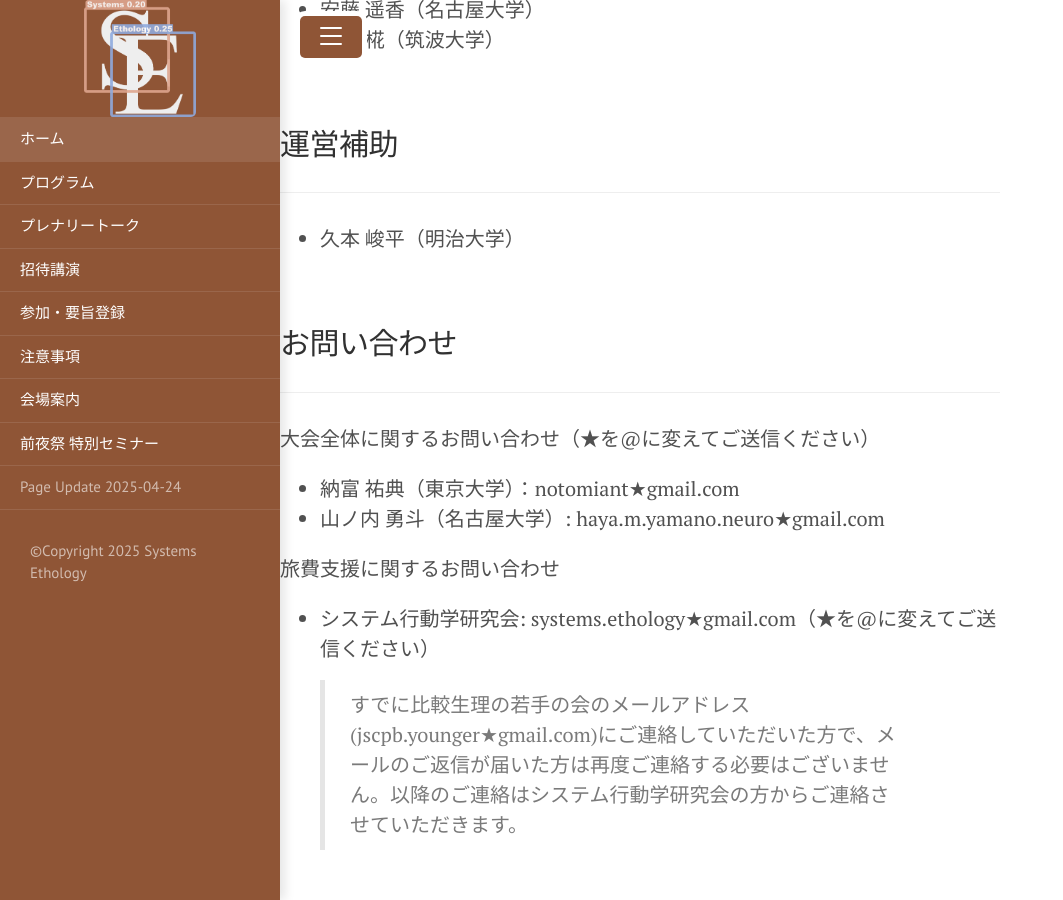
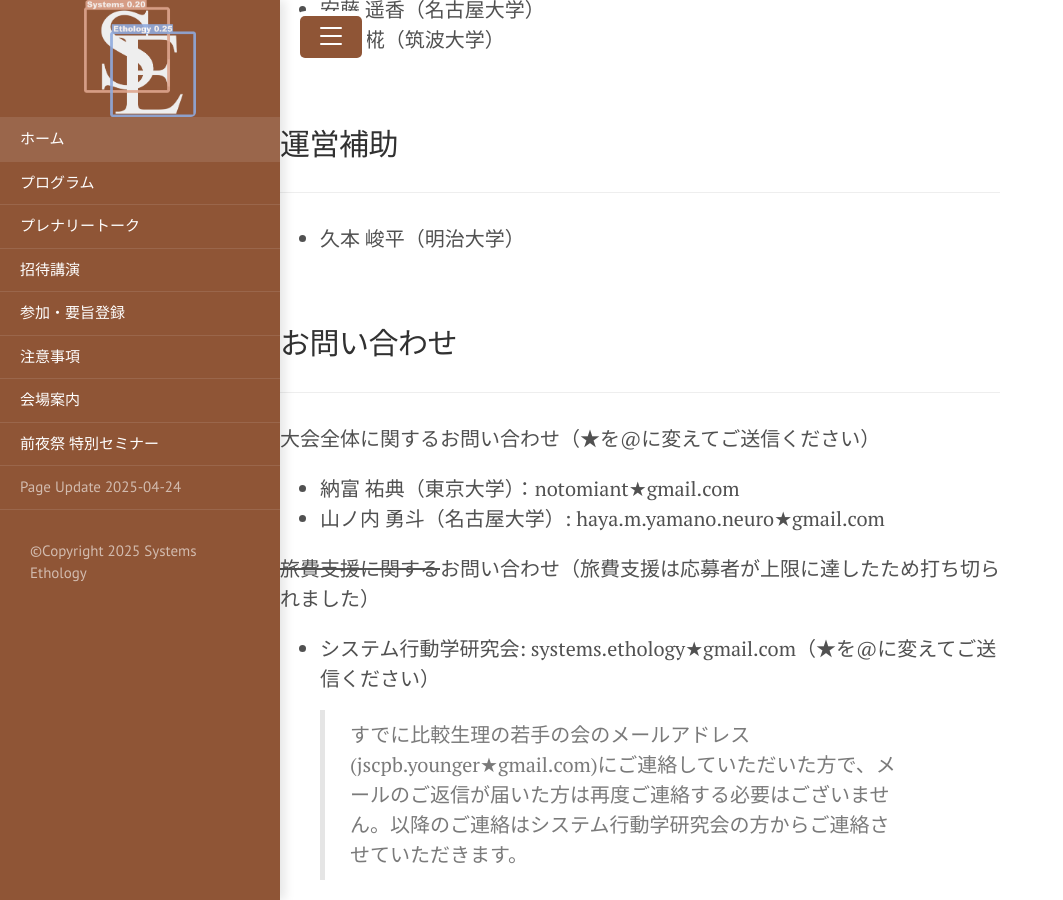
Before and after one commit to SystemsEthology/website, a Jekyll site: the page built from event_01/conference01_home.md, in a window 1280 px wide and 900 px high, scrolled down 6266 px. Shown: the whole window, without its empty margins (0-1063 px from the left). Built offline with Jekyll 4.4.1, drawn with Linux system fonts in a browser that asks for light colours.

Commit message:
Update conference01_home.md

```diff
--- a/event_01/conference01_home.md
+++ b/event_01/conference01_home.md
@@ -181,6 +181,6 @@ title: Home
 - 納富 祐典（東京大学）：notomiant★gmail.com
 - 山ノ内 勇斗（名古屋大学）: haya.m.yamano.neuro★gmail.com
 
-旅費支援に関するお問い合わせ
+~~旅費支援に関する~~お問い合わせ（旅費支援は応募者が上限に達したため打ち切られました）
 - システム行動学研究会: systems.ethology★gmail.com（★を@に変えてご送信ください）
 > すでに比較生理の若手の会のメールアドレス(jscpb.younger★gmail.com)にご連絡していただいた方で、メールのご返信が届いた方は再度ご連絡する必要はございません。以降のご連絡はシステム行動学研究会の方からご連絡させていただきます。
```
